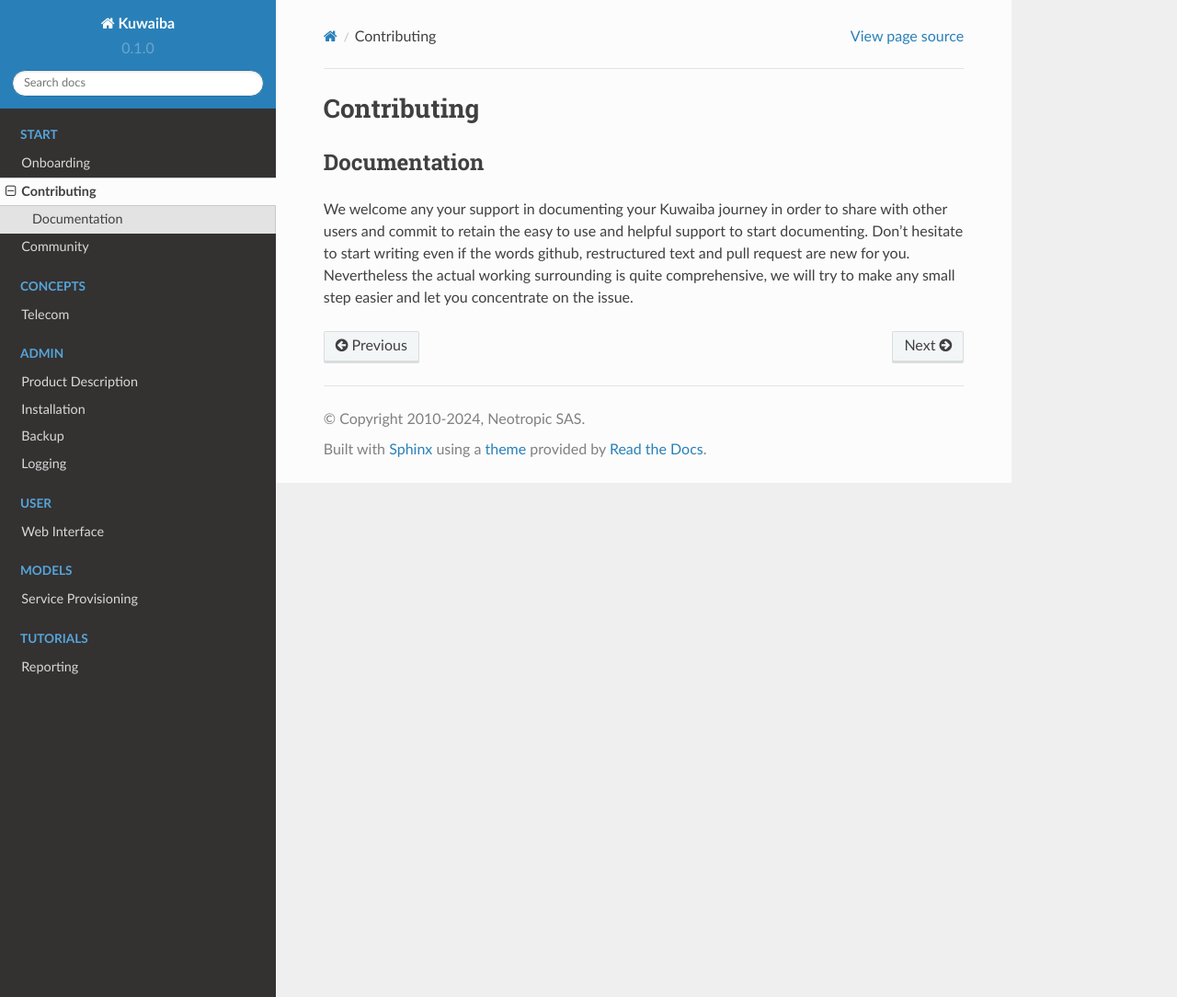
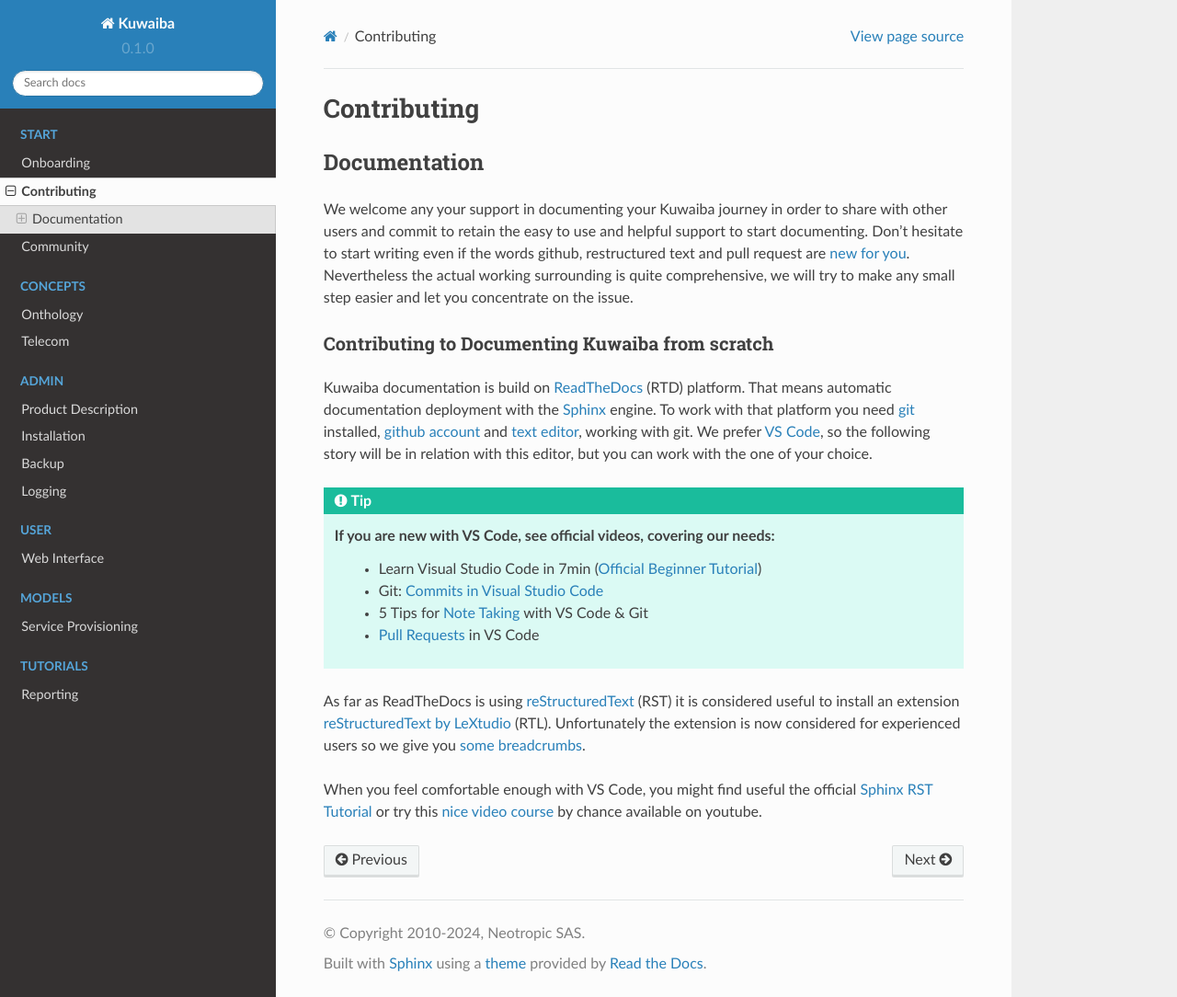
Before and after one commit to SabNK/kuwaiba-testing2, a Sphinx documentation site: the page built from docs/source/start/contributing.rst, in a window 1280 px wide and 1084 px high. Shown: the whole window at 92% size. Built offline with Sphinx 7.4.7 and the Read the Docs theme 2.0.0, drawn with Linux system fonts in a browser that asks for light colours.

Commit message:
contributing started

```diff
--- a/docs/source/index.rst
+++ b/docs/source/index.rst
@@ -31,6 +31,7 @@
    :hidden:
    :caption: Concepts
 
+   concepts/onthology
    concepts/telecom
 
 .. toctree::
--- /dev/null
+++ b/docs/source/start/contribute/documentation.rst
@@ -0,0 +1,39 @@
+Contributing to Documenting Kuwaiba from scratch
+------------------------------------------------
+
+Kuwaiba documentation is build on ReadTheDocs_ (RTD) platform. That means automatic documentation
+deployment with the Sphinx_ engine. To work with that platform you need git_ installed, `github account`_ and
+`text editor`_, working with git. We prefer `VS Code`_, so the following story will be
+in relation with this editor, but you can work with the one of your choice.
+
+.. _official videos VS Code:
+
+.. tip::
+    If you are new with VS Code, see official videos, covering our needs:
+      * Learn Visual Studio Code in 7min (`Official Beginner Tutorial`_)
+      * Git: `Commits in Visual Studio Code`_
+      * 5 Tips for `Note Taking`_ with VS Code & Git
+      * `Pull Requests`_ in VS Code
+
+As far as ReadTheDocs is using reStructuredText_ (RST) it is considered useful to install an
+extension `reStructuredText by LeXtudio`_ (RTL). Unfortunately the extension is now considered
+for experienced users so we give you :doc:`some breadcrumbs</start/contribute/make_lextudio_work>`.
+
+When you feel comfortable enough with VS Code, you might find useful the official `Sphinx RST Tutorial`_ or
+try this `nice video course`_ by chance available on youtube.
+
+
+.. _ReadTheDocs: https://about.readthedocs.com/?ref=readthedocs.org
+.. _Sphinx: https://www.sphinx-doc.org/en/master/
+.. _git: https://git-scm.com/downloads
+.. _github account: https://github.com/signup
+.. _text editor: https://docs.github.com/en/get-started/getting-started-with-git/associating-text-editors-with-git?platform=windows
+.. _VS Code: https://code.visualstudio.com/
+.. _Official Beginner Tutorial: https://youtu.be/B-s71n0dHUk
+.. _Commits in Visual Studio Code: https://youtu.be/E6ADS2k8oNQ
+.. _Note Taking: https://youtu.be/Hgucu1ch3mo
+.. _Pull Requests: https://youtu.be/LdSwWxVzUpo
+.. _reStructuredText: https://en.wikipedia.org/wiki/ReStructuredText
+.. _reStructuredText by LeXtudio: https://marketplace.visualstudio.com/items?itemName=lextudio.restructuredtext
+.. _Sphinx RST Tutorial: https://sphinx-tutorial.readthedocs.io/step-1/
+.. _nice video course: https://www.youtube.com/playlist?list=PLPDCBPbzk1AYghqYazE7Cxt3p7edml8I7
--- a/docs/source/start/contributing.rst
+++ b/docs/source/start/contributing.rst
@@ -6,6 +6,8 @@
 
 We welcome any your support in documenting your Kuwaiba journey in order to share with other users
 and commit to retain the easy to use and helpful support to start documenting. Don't hesitate to start
-writing even if the words github, restructured text and pull request are new for you. Nevertheless
+writing even if the words github, restructured text and pull request are :doc:`new for you</start/contribute/absolute_beginner>`. Nevertheless
 the actual working surrounding is quite comprehensive, we will try to make any small step easier and
 let you concentrate on the issue.
+
+.. include:: /start/contribute/documentation.rst
```
Also changed, not shown: docs/source/concepts/onthology.rst (added, +16 -0 lines), docs/source/start/contribute/absolute_beginner.rst (added, +11 -0 lines), docs/source/start/contribute/make_lextudio_work.rst (added, +57 -0 lines), docs/source/res/open-preview.svg (added).
